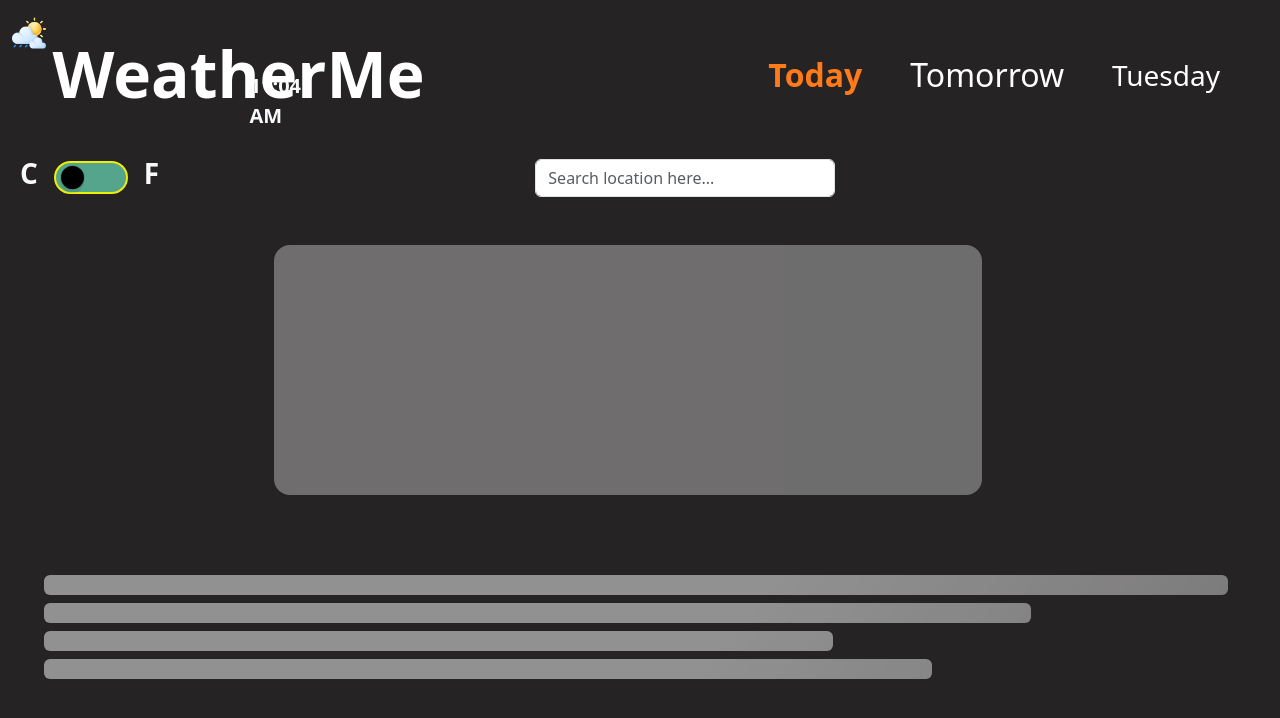
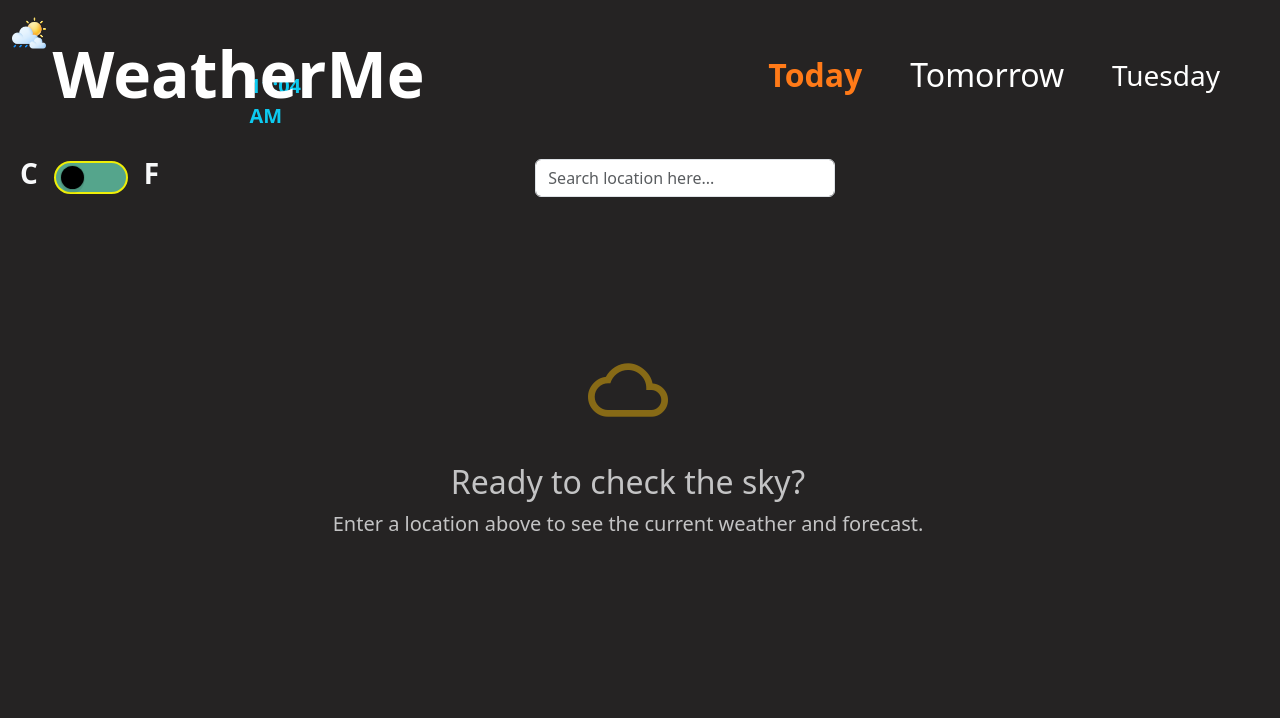
Before and after one commit to gurunath-patil/Weather_Forcast, a React (Vite) app: page / in a window 1280 px wide. Shown: the top 718 px of the page. Built offline with nearby package versions, Linux system fonts and the light colour scheme.

Commit message:
add icon at title, display alert at initial level, change time color and remove nav link underline

```diff
--- a/index.html
+++ b/index.html
@@ -2,7 +2,7 @@
 <html lang="en">
 	<head>
 		<meta charset="UTF-8" />
-		<!-- <link rel="icon" type="image/svg+xml" href="/vite.svg" /> -->
+		<link rel="icon" type="image/png" href="/assets/weather_title_icon.png" />
 		<meta name="viewport" content="width=device-width, initial-scale=1.0" />
 		<link href="https://cdn.jsdelivr.net/npm/bootstrap@5.3.3/dist/css/bootstrap.min.css" rel="stylesheet" />
 		<script src="https://cdn.jsdelivr.net/npm/bootstrap@5.3.3/dist/js/bootstrap.bundle.min.js"></script>
@@ -10,7 +10,6 @@
 		<title>Weather Forcast</title>
 	</head>
 	<body style="background-color: #252323">
-		<!----style="background-color: #252323"-->
 		<div id="root"></div>
 		<script type="module" src="/src/main.jsx"></script>
 	</body>
--- a/src/components/WeatherForecast.jsx
+++ b/src/components/WeatherForecast.jsx
@@ -35,6 +35,22 @@ export default function WeatherForecast({ day }) {
         loadWeather();
     }, [selectedLocation, tempUnit])
 
+    if (!selectedLocation) {
+        return (
+            <div className="container text-light d-flex flex-column align-items-center justify-content-center" style={{ height: '60vh' }}>
+                <div className="text-center opacity-75">
+                    <div className="display-1 mb-3">
+                        <span className="material-icons text-warning" style={{fontSize: '80px', opacity: '0.6'}}>
+                            cloud_queue
+                        </span>
+                    </div>
+                    <h2 className="fw-light">Ready to check the sky?</h2>
+                    <p className="lead">Enter a location above to see the current weather and forecast.</p>
+                </div>
+
+            </div>
+        )
+    } else {
         return (
             <>
                 <div className="pt-3 d-flex justify-content-center">
@@ -57,3 +73,4 @@ export default function WeatherForecast({ day }) {
             </>
         )
     }
+}
--- a/src/topNavBar.jsx
+++ b/src/topNavBar.jsx
@@ -24,14 +24,14 @@ export default function NavBar() {
                         <div className="col-7 p-0">
                             <img src={weatherLogo} alt="weather log" className="img-width" />
                             <h2 className="display-3 fw-bold p-0" id="weather-text">WeatherMe</h2></div>
-                        <div className="col-3 d-flex align-items-end mb-1 fs-5 fw-bold text-light">{currentTime}</div>
+                        <div className="col-3 d-flex align-items-end justify-content-end mb-1 fs-5 fw-bold text-info">{currentTime}</div>
                     </div>
                 </div>
                 <div className="col-8 d-flex justify-content-end align-items-center gap-5">
                     <NavLink
                         to="/"
                         className={({ isActive }) =>
-                            `fs-2 text-capitalize a-tag nav-text ${isActive ? "active-nav" : ""}`
+                            `fs-2 text-capitalize a-tag nav-text text-decoration-none ${isActive ? "active-nav" : ""}`
                         }
                     >
                         today
@@ -40,7 +40,7 @@ export default function NavBar() {
                     <NavLink
                         to="/tomorrow"
                         className={({ isActive }) =>
-                            `fs-2 text-capitalize a-tag nav-text ${isActive ? "active-nav" : ""}`
+                            `fs-2 text-capitalize a-tag nav-text text-decoration-none ${isActive ? "active-nav" : ""}`
                         }
                     >
                         tomorrow
@@ -49,7 +49,7 @@ export default function NavBar() {
                     <NavLink
                         to="/dayAfterTomorrow"
                         className={({ isActive }) =>
-                            `fs-3 text-capitalize a-tag nav-text ${isActive ? "active-nav" : ""}`
+                            `fs-3 text-capitalize a-tag nav-text text-decoration-none ${isActive ? "active-nav" : ""}`
                         }
                     >
                         {moment().add(2, "day").format("dddd")}
```
Also changed, not shown: public/assets/weather_title_icon.png (added). Lines whose indentation alone changed are shown as unchanged.
